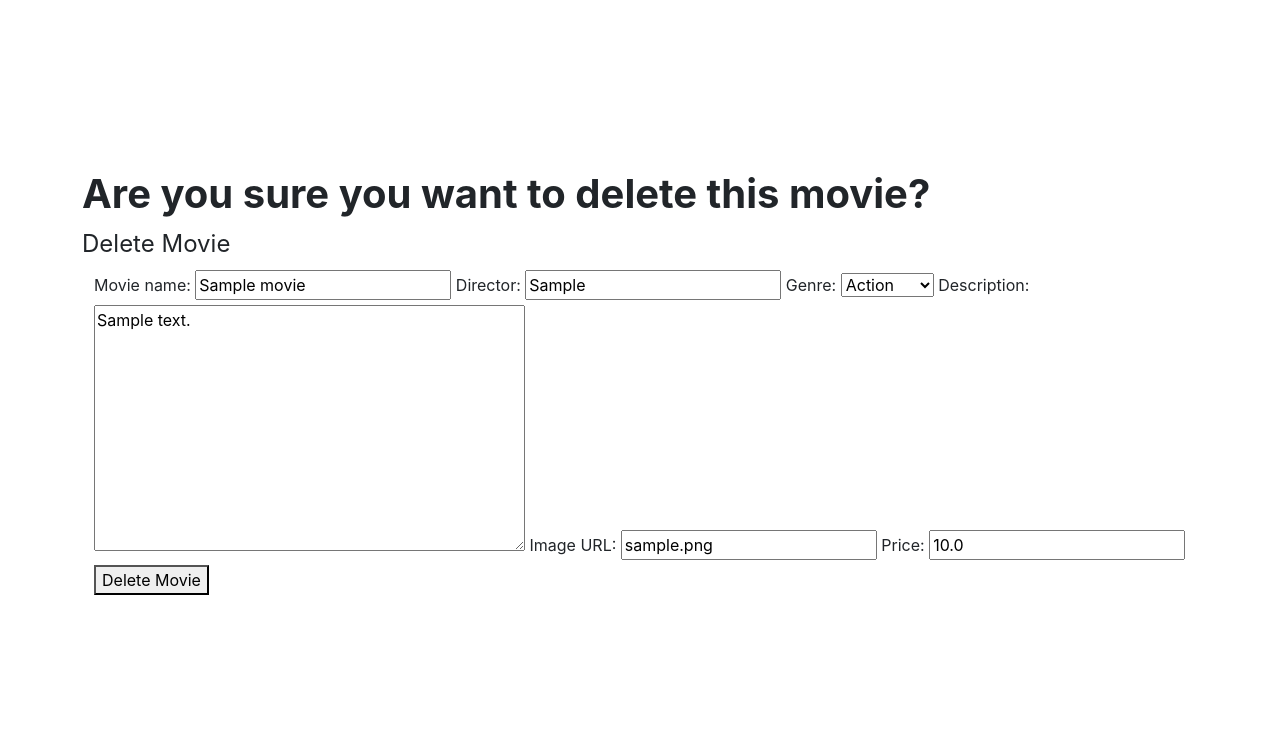
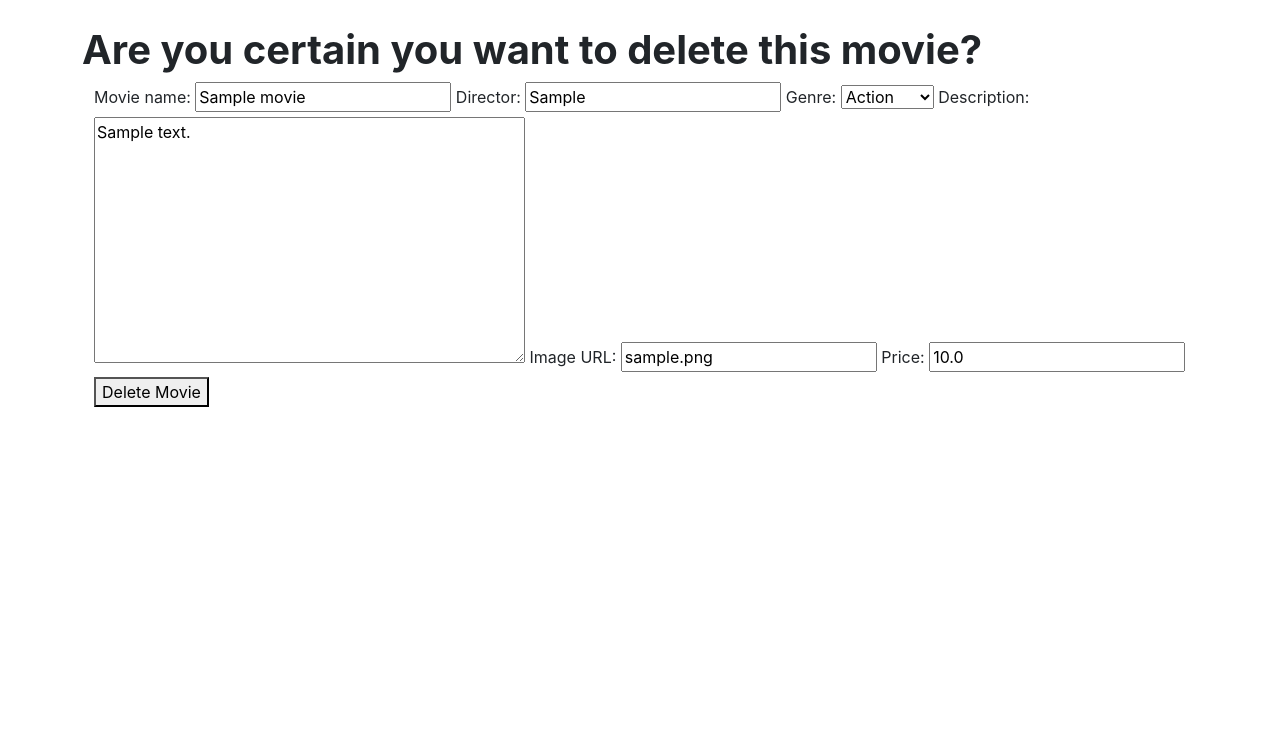
Before and after one commit to bonev123/movies-app-django, a Django app: page /movie/delete/1/ in a window 1280 px wide. Shown: the part 16-754 px from the top of the page. Run offline with Django 4.2, Linux system fonts and the light colour scheme; tables that the repository leaves empty hold one stand-in row (values such as "Sample post"); some libraries are stand-ins or nearby versions.

Commit message:
changed movie templates and a bit of base

```diff
--- a/movieExamDef/main/views/movies.py
+++ b/movieExamDef/main/views/movies.py
@@ -52,7 +52,7 @@ def delete_movie(request, pk):
         'form': form,
         'movie': movie,
     }
-    return render(request, 'main/delete-movie.html', context)
+    return render(request, 'main/delete-movie-test.html', context)
 
 
 def movie_details(request, pk):
--- a/templates/base/base.html
+++ b/templates/base/base.html
@@ -13,8 +13,12 @@
       <script src="{% static 'js/scripts.js' %}"></script>
 
 
+    <title>
+    {% block title %}
+    {{ page_title|default:"Movie World" }}
+    {% endblock title %}
+  </title>
 
-    <title>Movie world!</title>
   </head>
   <body>
   <nav class="navbar navbar-expand-lg navbar-light bg-light" style="margin-bottom:2%">
--- /dev/null
+++ b/templates/main/delete-movie-test.html
@@ -0,0 +1,16 @@
+{% extends 'base/base.html' %}
+{% block title %}Delete Movie{% endblock title %}
+
+{% block page_content %}
+    <h1>Are you certain you want to delete this movie?</h1>
+
+  <form action="{% url 'delete movie' movie.id %}" method="post">
+    <div class="container">
+        {{ form }}
+        {% csrf_token %}
+        <button class="delete-movie" type="submit">Delete Movie</button>
+
+    </div>
+  </form>
+
+{% endblock %}
--- a/templates/main/delete-movie.html
+++ /dev/null
@@ -1,17 +0,0 @@
-{% extends 'base/base.html' %}
-{% block page_content %}
-<section class="editPage">
-    <h1>Are you sure you want to delete this movie?</h1>
-    <form method="POST" action="{% url 'delete movie' movie.id %}">
-        <fieldset>
-            <legend>Delete Movie</legend>
-            <div class="container">
-                {{ form }}
-                {% csrf_token %}
-                <button class="delete-movie" type="submit">Delete Movie</button>
-            </div>
-        </fieldset>
-    </form>
-</section>
-
-{% endblock %}
```
Also changed, not shown: templates/main/add-movie.html (+4 -10 lines), templates/main/home-with-profile(unnecessary).html (renamed from templates/main/home-with-profile.html).
